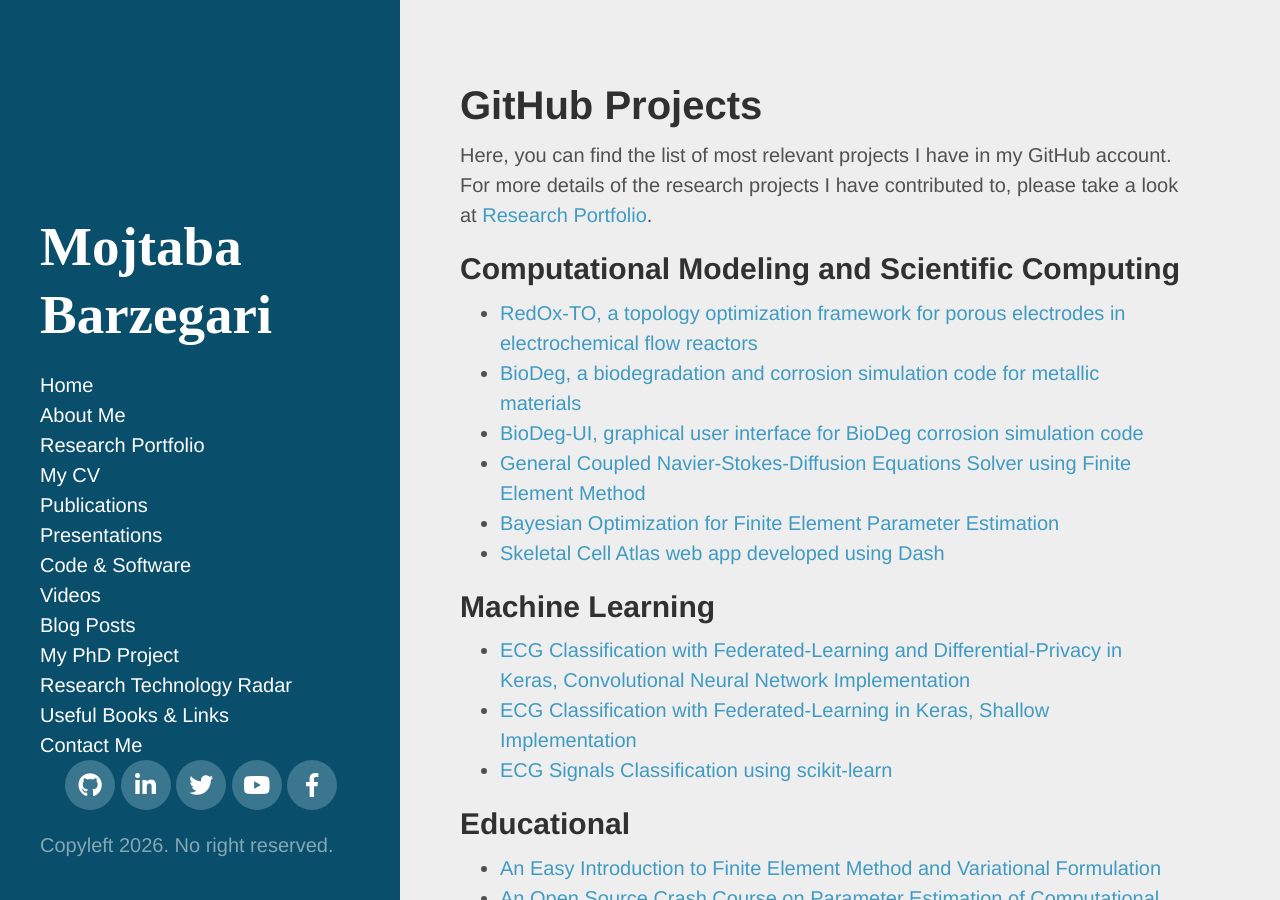
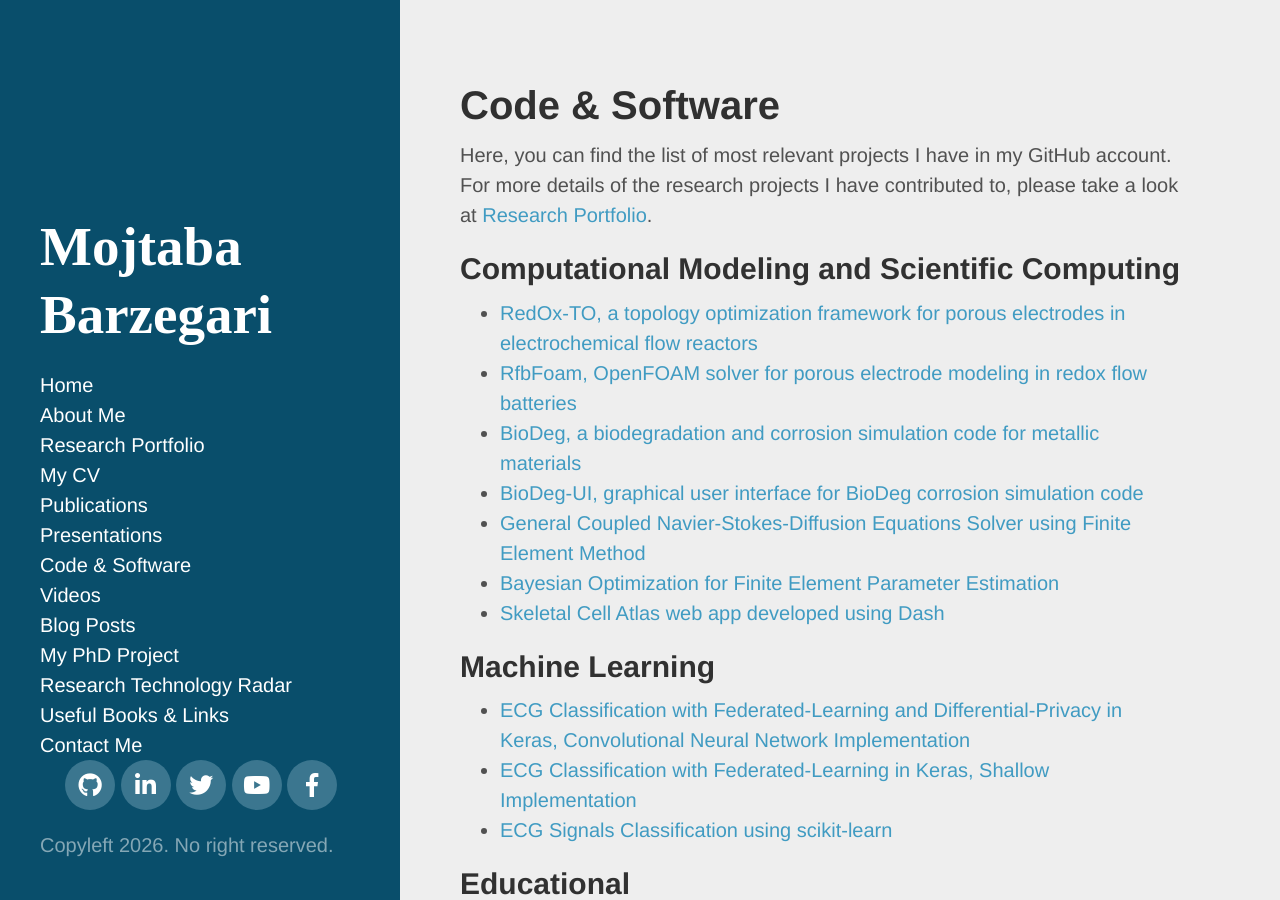
Before and after one commit to mbarzegary/mbarzegary.github.io, a Jekyll site: the page built from projects.md, in a window 1280 px wide and 900 px high. Built offline with Jekyll 4.4.1, drawn with Linux system fonts in a browser that asks for light colours; nearby versions of some CDN libraries; some web fonts are replaced.

Commit message:
add rfbfoam to software page

```diff
--- a/projects.md
+++ b/projects.md
@@ -1,6 +1,6 @@
 ---
 layout: page
-title: GitHub Projects
+title: Code & Software
 ---
 
 Here, you can find the list of most relevant projects I have in my GitHub account. For more details of the research projects I have contributed to, please take a look at [Research Portfolio](/research).
@@ -8,6 +8,7 @@ Here, you can find the list of most relevant projects I have in my GitHub accoun
 ## Computational Modeling and Scientific Computing
 
  * [RedOx-TO, a topology optimization framework for porous electrodes in electrochemical flow reactors](https://github.com/mbarzegary/RedOx-TO)
+ * [RfbFoam, OpenFOAM solver for porous electrode modeling in redox flow batteries](https://github.com/mbarzegary/RfbFoam)
  * [BioDeg, a biodegradation and corrosion simulation code for metallic materials](https://github.com/mbarzegary/BioDeg)
  * [BioDeg-UI, graphical user interface for BioDeg corrosion simulation code](https://github.com/mbarzegary/BioDeg-UI)
  * [General Coupled Navier-Stokes-Diffusion Equations Solver using Finite Element Method](https://github.com/mbarzegary/navier-stokes-solver)
```
